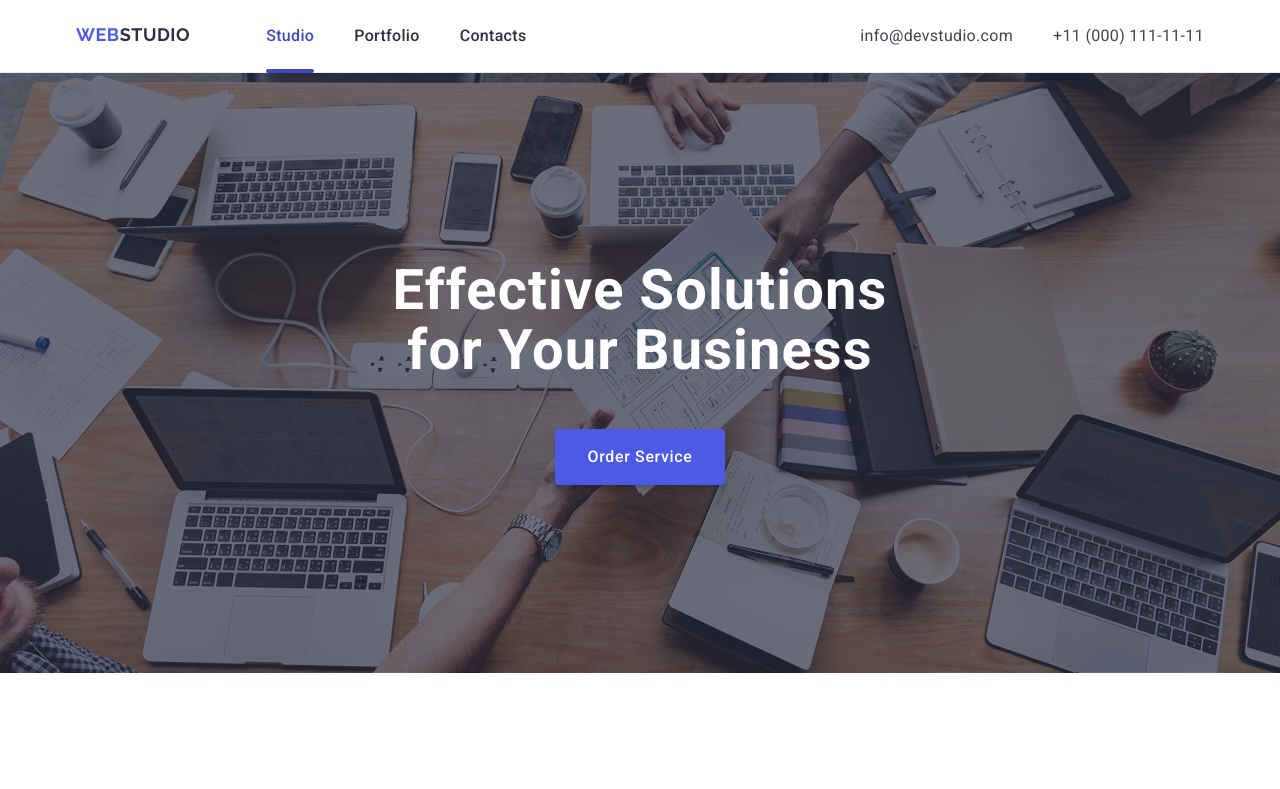
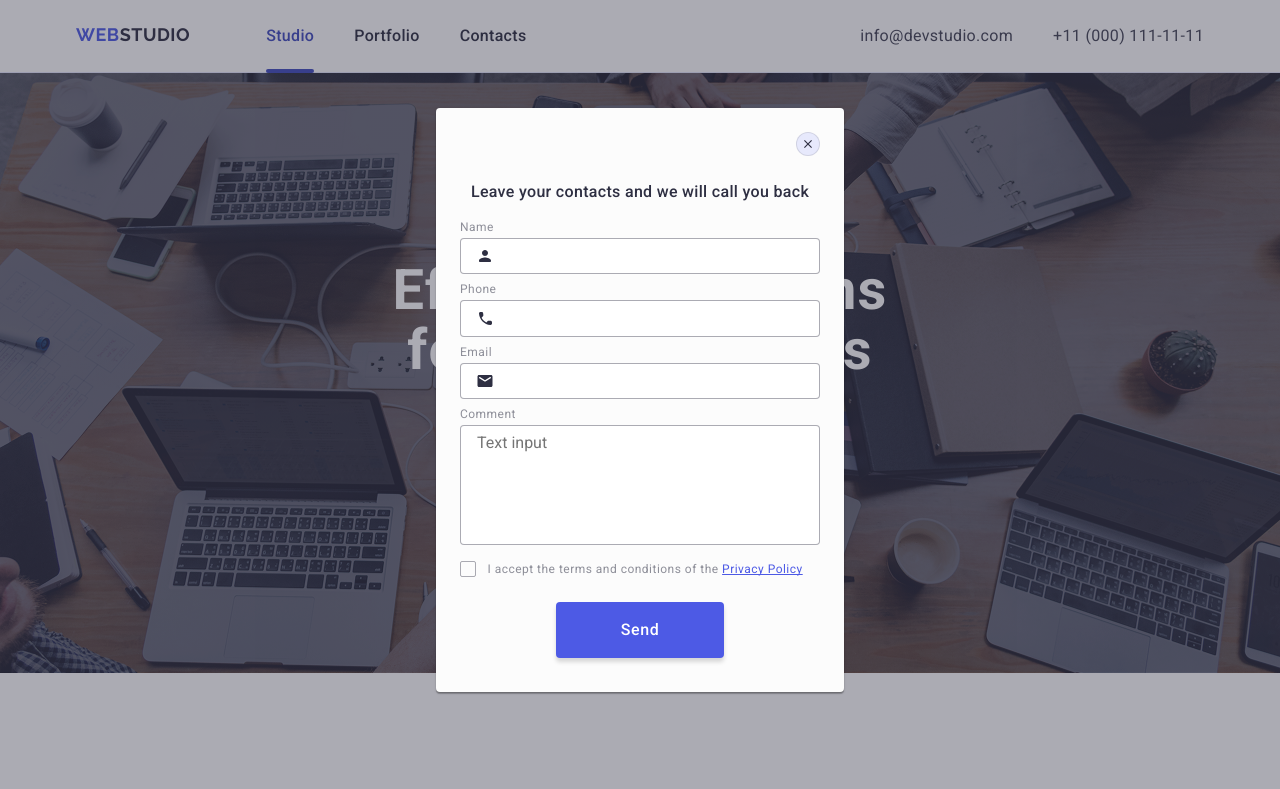
Before and after one commit to Dyoma-Andrew/goit-markup-hw-05, a plain HTML site: page index.html in a window 1280 px wide. Shown: the top 789 px of the page. Drawn offline with nearby package versions, Linux system fonts and the light colour scheme.

Commit message:
colapse margin,fix color

```diff
--- a/css/styles.css
+++ b/css/styles.css
@@ -549,6 +549,8 @@
 }
 .modal-close-btn {
   position: absolute;
+  display: flex;
+  justify-content: center;
   top: 24px;
   right: 24px;
   width: 24px;
@@ -556,8 +558,7 @@
   cursor: pointer;
   border-radius: 100%;
   background-color: #e7e9fc;
-  border-width: 1px;
-  border-color: rgba(0, 0, 0, 0.1);
+  border: 1px solid rgba(0, 0, 0, 0.1);
   align-items: center;
   padding: 0;
   transition: background-color 250ms cubic-bezier(0.4, 0, 0.2, 1);
@@ -588,6 +589,7 @@
 .input-container {
   position: relative;
   width: 100%;
+
 }
 
 .input-container:focus-within .form-icon {
@@ -595,7 +597,7 @@
 }
 .input-container:focus-within .modal-input,
 .modal-textarea:focus {
-  border-color: #404bbf;
+  border-color: #4d5ae5;
   outline: none;
 }
 .form-icon {
@@ -614,7 +616,7 @@
   gap: 4px;
   margin-bottom: 8px;
 }
-.modal-field.modal-textarea- {
+.modal-field.modal-textarea-field {
   margin-bottom: 0;
 }
 .modal-label {
@@ -629,6 +631,7 @@
   border-radius: 4px;
   width: 100%;
   padding: 8px 16px 8px 38px;
+  transition: border-color 250ms cubic-bezier(0.4, 0, 0.2, 1);
 }
 .modal-textarea {
   height: 120px;
@@ -641,6 +644,7 @@
   border: none;
   fill: #f4f4fd;
 }
+
 
 .modal-checkbox-field {
   margin-bottom: 24px;
@@ -656,17 +660,16 @@
   border: 1px solid rgba(46, 47, 66, 0.4);
   fill: transparent;
   margin-right: 8px;
+  transition: background-color 250ms cubic-bezier(0.4, 0, 0.2, 1), border-color 250ms cubic-bezier(0.4, 0, 0.2, 1);
 }
-.check-icon {
-  fill: #fcfcfc;
-}
+
 .modal-button {
   display: block;
   border-radius: 4px;
   padding: 16px 65px;
   max-width: 169px;
   box-shadow: 0 4px 4px 0 rgba(0, 0, 0, 0.15);
-  background: #4d5ae5;
+  background-color: #4d5ae5;
   color: #fff;
   font-weight: 500;
   font-size: 16px;
--- a/index.html
+++ b/index.html
@@ -560,7 +560,7 @@
         </div>
       </div>
     </footer>
-    <div class="backdrop">
+    <div class="backdrop is-open">
       <div class="modal">
         <button class="modal-close-btn" type="button">
           <svg class="icon-close" width="8" height="8">
```
